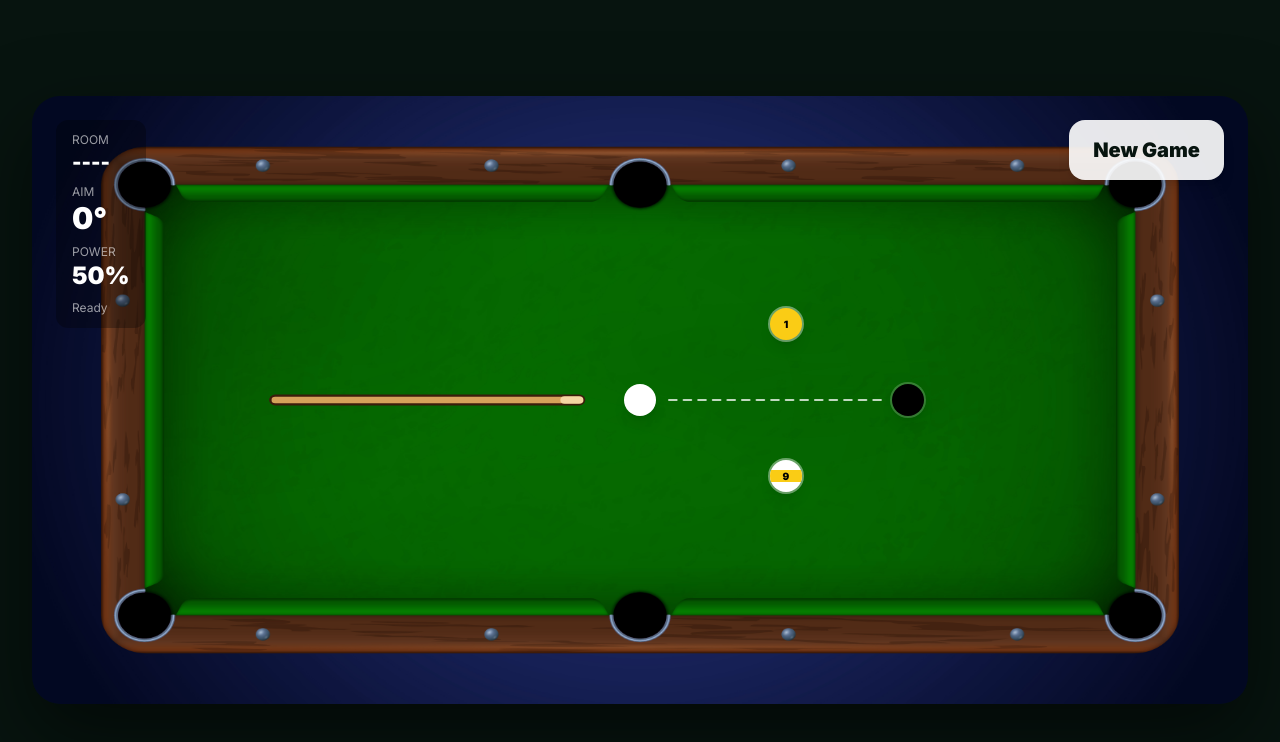
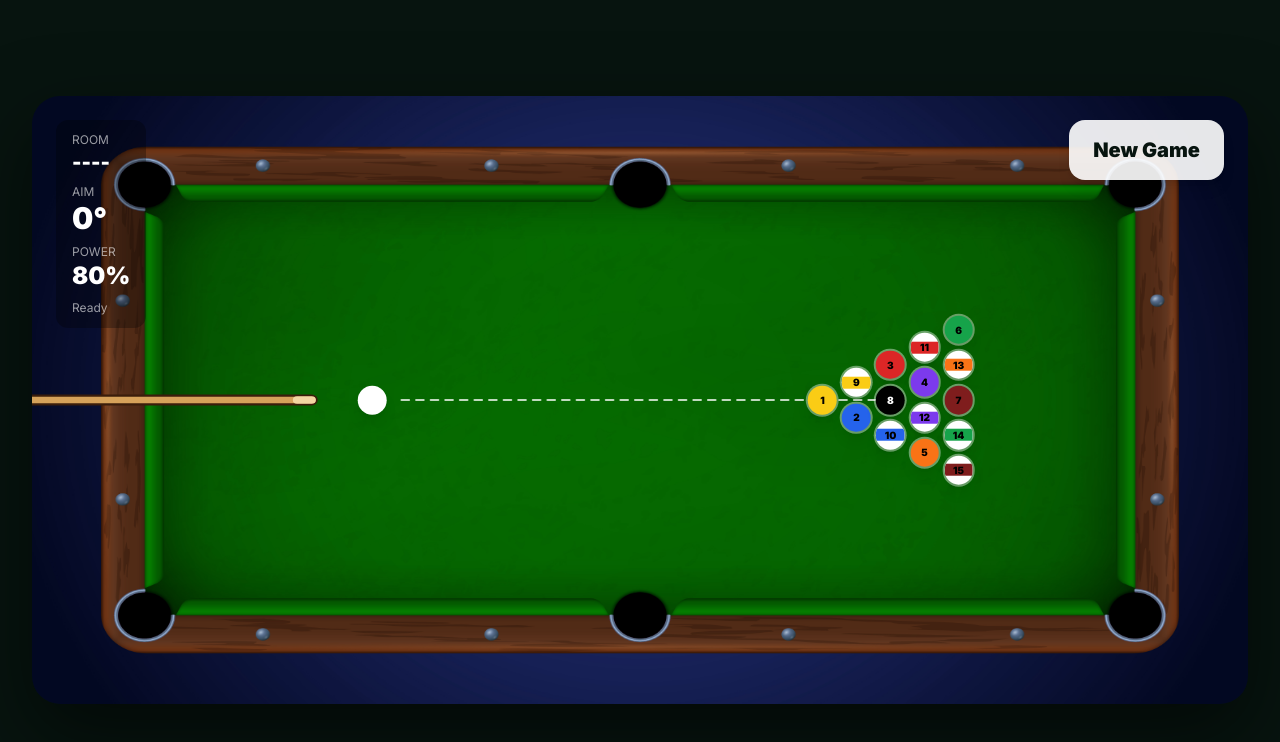
Before and after one commit to IrishDec/heiyu-digital, a Next.js app: page /pool/game in a window 1280 px wide. Shown: the top 742 px of the page. Built offline with nearby package versions, Linux system fonts and the light colour scheme; no server answers.

Commit message:
Tune break power and cue ball start

```diff
--- a/app/pool/controller/page.tsx
+++ b/app/pool/controller/page.tsx
@@ -7,7 +7,7 @@ export default function PoolControllerPage() {
   const [pin, setPin] = useState("");
   const [status, setStatus] = useState("Enter the 4-digit PIN shown on the TV.");
   const [paired, setPaired] = useState(false);
-  const [power, setPower] = useState(50);
+ const [power, setPower] = useState(80);
   const [aim, setAim] = useState(0);
 
   function joinRoom() {
--- a/app/pool/game/page.tsx
+++ b/app/pool/game/page.tsx
@@ -10,6 +10,18 @@ const TABLE_WIDTH = 1000;
 const TABLE_HEIGHT = 560;
 const BALL_RADIUS = 16;
 
+type PoolBallType = "solid" | "stripe" | "black";
+
+type PoolBall = {
+  id: number;
+  number: number;
+  type: PoolBallType;
+  color: string;
+  x: number;
+  y: number;
+  potted: boolean;
+};
+
 const POCKET_RADIUS = 48;
 
 const POCKETS = [
@@ -21,10 +33,73 @@ const POCKETS = [
   { x: TABLE_WIDTH - 92, y: TABLE_HEIGHT - 86 },
 ];
 
+const createRackBalls = (): PoolBall[] => {
+const startX = TABLE_WIDTH / 2 + 150;
+const startY = TABLE_HEIGHT / 2;
+const ballGap = BALL_RADIUS * 2.02;
+const gapX = ballGap * 0.866;
+const gapY = ballGap;
+
+  const rack = [
+    [1],
+    [9, 2],
+    [3, 8, 10],
+    [11, 4, 12, 5],
+    [6, 13, 7, 14, 15],
+  ];
+
+  const colors: Record<number, string> = {
+    1: "#facc15",
+    2: "#2563eb",
+    3: "#dc2626",
+    4: "#7c3aed",
+    5: "#f97316",
+    6: "#16a34a",
+    7: "#7f1d1d",
+    8: "#000000",
+    9: "#facc15",
+    10: "#2563eb",
+    11: "#dc2626",
+    12: "#7c3aed",
+    13: "#f97316",
+    14: "#16a34a",
+    15: "#7f1d1d",
+  };
+
+  const balls: PoolBall[] = [];
+
+  rack.forEach((row, rowIndex) => {
+    row.forEach((number, colIndex) => {
+    const x = startX + rowIndex * gapX;
+const y =
+  startY -
+  ((row.length - 1) * gapY) / 2 +
+  colIndex * gapY;
+
+      balls.push({
+        id: number,
+        number,
+        type:
+          number === 8
+            ? "black"
+            : number <= 7
+              ? "solid"
+              : "stripe",
+        color: colors[number],
+        x,
+        y,
+        potted: false,
+      });
+    });
+  });
+
+  return balls;
+};
+
 export default function PoolGamePage() {
   const [aim, setAim] = useState(0);
-  const [power, setPower] = useState(50);
-  const [ball, setBall] = useState({ x: TABLE_WIDTH / 2, y: TABLE_HEIGHT / 2 });
+  const [power, setPower] = useState(80);
+ const [ball, setBall] = useState({ x: TABLE_WIDTH * 0.28, y: TABLE_HEIGHT / 2 });
   const [blackBall, setBlackBall] = useState({
   x: TABLE_WIDTH / 2 + 220,
   y: TABLE_HEIGHT / 2,
@@ -54,7 +129,10 @@ const [stripeBallPotted, setStripeBallPotted] = useState(false);
   const solidBallRef = useRef<Matter.Body | null>(null);
   const stripeBallRef = useRef<Matter.Body | null>(null);
   const aimRef = useRef(0);
-  const powerRef = useRef(50);
+  const powerRef = useRef(80);
+  const [balls, setBalls] = useState<PoolBall[]>([]);
+  const [pottedBallIds, setPottedBallIds] = useState<number[]>([]);
+  const ballsRef = useRef<Matter.Body[]>([]);
 
   useEffect(() => {
     const engine = Matter.Engine.create({
@@ -103,7 +181,7 @@ const rightWall = Matter.Bodies.rectangle(
   wallOptions
 );
 
-    const cueBall = Matter.Bodies.circle(TABLE_WIDTH / 2, TABLE_HEIGHT / 2, BALL_RADIUS, {
+   const cueBall = Matter.Bodies.circle(TABLE_WIDTH * 0.28, TABLE_HEIGHT / 2, BALL_RADIUS, {
       restitution: 0.92,
       friction: 0,
     frictionAir: 0.006,
@@ -152,11 +230,22 @@ blackBallRef.current = blackBall;
 
     cueBallRef.current = cueBall;
 
+    const rackBalls = createRackBalls();
+
+const rackBodies = rackBalls.map((ball) =>
+  Matter.Bodies.circle(ball.x, ball.y, BALL_RADIUS, {
+    restitution: 0.95,
+    friction: 0.01,
+    frictionAir: 0.01,
+  })
+);
+
+ballsRef.current = rackBodies;
+setBalls(rackBalls);
+
 Matter.World.add(engine.world, [
   cueBall,
-  blackBall,
-  solidBall,
-  stripeBall,
+  ...rackBodies,
   topWall,
   bottomWall,
   leftWall,
@@ -214,7 +303,7 @@ Matter.World.add(engine.world, [
       if (speed > 0.15) return;
 
       const radians = (aimRef.current * Math.PI) / 180;
-      const force = Math.max(0.025, powerRef.current * 0.0012);
+     const force = Math.max(0.035, powerRef.current * 0.0018);
 
  setCueStriking(true);
 
@@ -262,6 +351,40 @@ useEffect(() => {
       x: cueBall.position.x,
       y: cueBall.position.y,
     });
+
+    setBalls((previousBalls) =>
+  previousBalls.map((poolBall, index) => {
+    const body = ballsRef.current[index];
+
+    if (!body) {
+      return poolBall;
+    }
+
+    const pocket = POCKETS.find((pocket) => {
+      const dx = body.position.x - pocket.x;
+      const dy = body.position.y - pocket.y;
+
+      return Math.sqrt(dx * dx + dy * dy) < POCKET_RADIUS;
+    });
+
+    if (pocket && !pottedBallIds.includes(poolBall.id)) {
+      Matter.World.remove(engine.world, body);
+
+      setPottedBallIds((current) => [...current, poolBall.id]);
+
+      return {
+        ...poolBall,
+        potted: true,
+      };
+    }
+
+    return {
+      ...poolBall,
+      x: body.position.x,
+      y: body.position.y,
+    };
+  })
+);
 
     if (blackBall && !blackBallPotted && !blackBallSinking) {
       const pocket = POCKETS.find((pocket) => {
@@ -494,58 +617,53 @@ return (
   </svg>
 )}
 
+      {/* Cue ball */}
 <div
-          className="absolute rounded-full bg-white shadow-lg"
+  className="absolute z-30 rounded-full bg-white shadow-lg"
   style={{
     left: `${ballXPercent}%`,
     top: `${ballYPercent}%`,
-            width: `${BALL_RADIUS * 2}px`,
-            height: `${BALL_RADIUS * 2}px`,
+   width: "2.35%",
+   aspectRatio: "1 / 1",
     transform: "translate(-50%, -50%)",
   }}
 />
-      {!blackBallPotted && (
+
+{/* Full rack balls */}
+{balls.map((poolBall) => {
+  const xPercent = (poolBall.x / TABLE_WIDTH) * 100;
+  const yPercent = (poolBall.y / TABLE_HEIGHT) * 100;
+
+  if (poolBall.potted) return null;
+
+  const isStripe = poolBall.type === "stripe";
+  const isBlack = poolBall.type === "black";
+
+  return (
     <div
-    className="absolute rounded-full bg-black shadow-lg ring-2 ring-white/20"
+      key={poolBall.id}
+      className="absolute z-30 flex items-center justify-center overflow-hidden rounded-full text-[10px] font-black text-black shadow-lg ring-2 ring-white/40"
       style={{
-      left: `${blackBallXPercent}%`,
-      top: `${blackBallYPercent}%`,
-      width: `${BALL_RADIUS * 2}px`,
-      height: `${BALL_RADIUS * 2}px`,
+        left: `${xPercent}%`,
+        top: `${yPercent}%`,
+     width: "2.35%",
+     aspectRatio: "1 / 1",
         transform: "translate(-50%, -50%)",
+        background: isBlack ? "#000000" : isStripe ? "#ffffff" : poolBall.color,
+        color: isBlack ? "#ffffff" : "#000000",
       }}
+    >
+      {isStripe && (
+        <div
+          className="absolute left-0 right-0 top-1/2 h-3 -translate-y-1/2"
+          style={{ background: poolBall.color }}
         />
       )}
-{!solidBallPotted && (
-  <div
-    className="absolute z-30 flex items-center justify-center rounded-full bg-yellow-400 text-[10px] font-black text-black shadow-lg ring-2 ring-white/40"
-    style={{
-      left: `${solidBallXPercent}%`,
-      top: `${solidBallYPercent}%`,
-      width: `${BALL_RADIUS * 2}px`,
-      height: `${BALL_RADIUS * 2}px`,
-      transform: "translate(-50%, -50%)",
-    }}
-  >
-    1
+
+      <span className="relative z-10">{poolBall.number}</span>
     </div>
-)}
-
-{!stripeBallPotted && (
-  <div
-    className="absolute z-30 flex items-center justify-center overflow-hidden rounded-full bg-white text-[10px] font-black text-black shadow-lg ring-2 ring-white/40"
-    style={{
-      left: `${stripeBallXPercent}%`,
-      top: `${stripeBallYPercent}%`,
-      width: `${BALL_RADIUS * 2}px`,
-      height: `${BALL_RADIUS * 2}px`,
-      transform: "translate(-50%, -50%)",
-    }}
-  >
-    <div className="absolute left-0 right-0 top-1/2 h-3 -translate-y-1/2 bg-yellow-400" />
-    <span className="relative z-10">9</span>
-  </div>
-)}
+  );
+})}
       </div>
 
 
```
Lines whose indentation alone changed are shown as unchanged.
